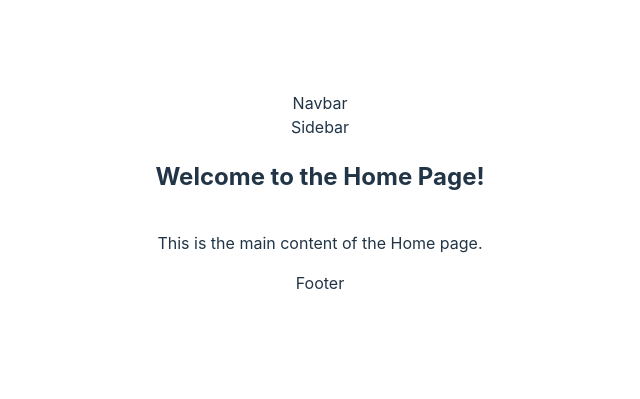
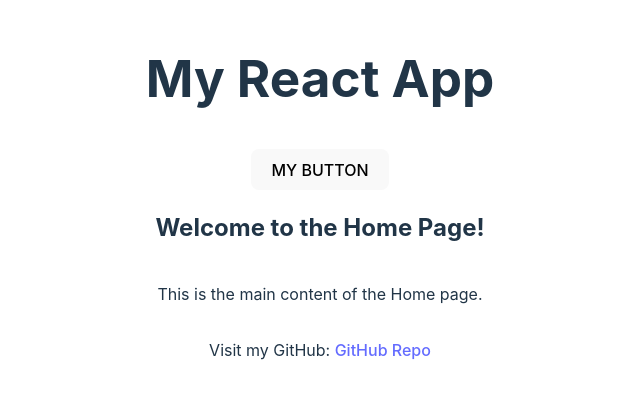
Before and after one commit to Mallono1/ReactApp, a React (Vite) app: page / in a window 1280 px wide. Shown: the part 207-606 px from the top of the page, without its empty margins (320-960 px from the left). Built offline with nearby package versions, Linux system fonts and the light colour scheme.

Commit message:
latest Version january 09

```diff
--- a/package.json
+++ b/package.json
@@ -11,7 +11,8 @@
   },
   "dependencies": {
     "react": "^18.3.1",
-    "react-dom": "^18.3.1"
+    "react-dom": "^18.3.1",
+    "react-router-dom": "^7.1.1"
   },
   "devDependencies": {
     "@eslint/js": "^9.17.0",
--- a/src/App.jsx
+++ b/src/App.jsx
@@ -1,11 +1,17 @@
-
-import Home from './components/Home';
-import './App.css';
+import Home from "./components/Home";
+import Navbar from "./components/Navbar";
+import Footer from "./components/Footer";
+import Sidebar from "./components/Sidebar";
+import "./App.css";
+import MyButton from "./Mybutton";
 
 function App() {
   return (
     <div className="App">
+      <Navbar />
+      <MyButton />
       <Home />
+      <Footer />
     </div>
   );
 }
--- /dev/null
+++ b/src/Mybutton.jsx
@@ -0,0 +1,10 @@
+const MyButton = () => {
+  return (
+    <a href="https://ironhack.com">
+      <button className="btn yellow">MY BUTTON</button>
+    </a>
+  );
+};
+
+// To make a component available we have to export it
+export default MyButton;
--- a/src/components/Footer.jsx
+++ b/src/components/Footer.jsx
@@ -1,11 +1,15 @@
-
-
-
 const Footer = () => {
   return (
     <footer className="footer">
       <p>
-        Visit my GitHub: <a href="https://https://github.com/Mallono1/ReactApp" target="_blank" rel="noopener noreferrer">GitHub Repo</a>
+        Visit my GitHub:{" "}
+        <a
+          href="https://github.com/Mallono1/ReactApp"
+          target="_blank"
+          rel="noopener noreferrer"
+        >
+          GitHub Repo
+        </a>
       </p>
     </footer>
   );
--- a/src/components/Home.jsx
+++ b/src/components/Home.jsx
@@ -1,21 +1,12 @@
-
-
-const Navbar = () => <div>Navbar</div>;
-const Sidebar = () => <div>Sidebar</div>;
-const Footer = () => <div>Footer</div>;
-
 const Home = () => {
   return (
     <div className="home">
-      <Navbar />
       <div className="main-content">
-        <Sidebar />
         <div className="content">
           <h2>Welcome to the Home Page!</h2>
           <p>This is the main content of the Home page.</p>
         </div>
       </div>
-      <Footer />
     </div>
   );
 };
```
Also changed, not shown: src/components/Sidebar.jsx (+7 -5 lines), 2 other files (tests, documents, lock files or other folders).
